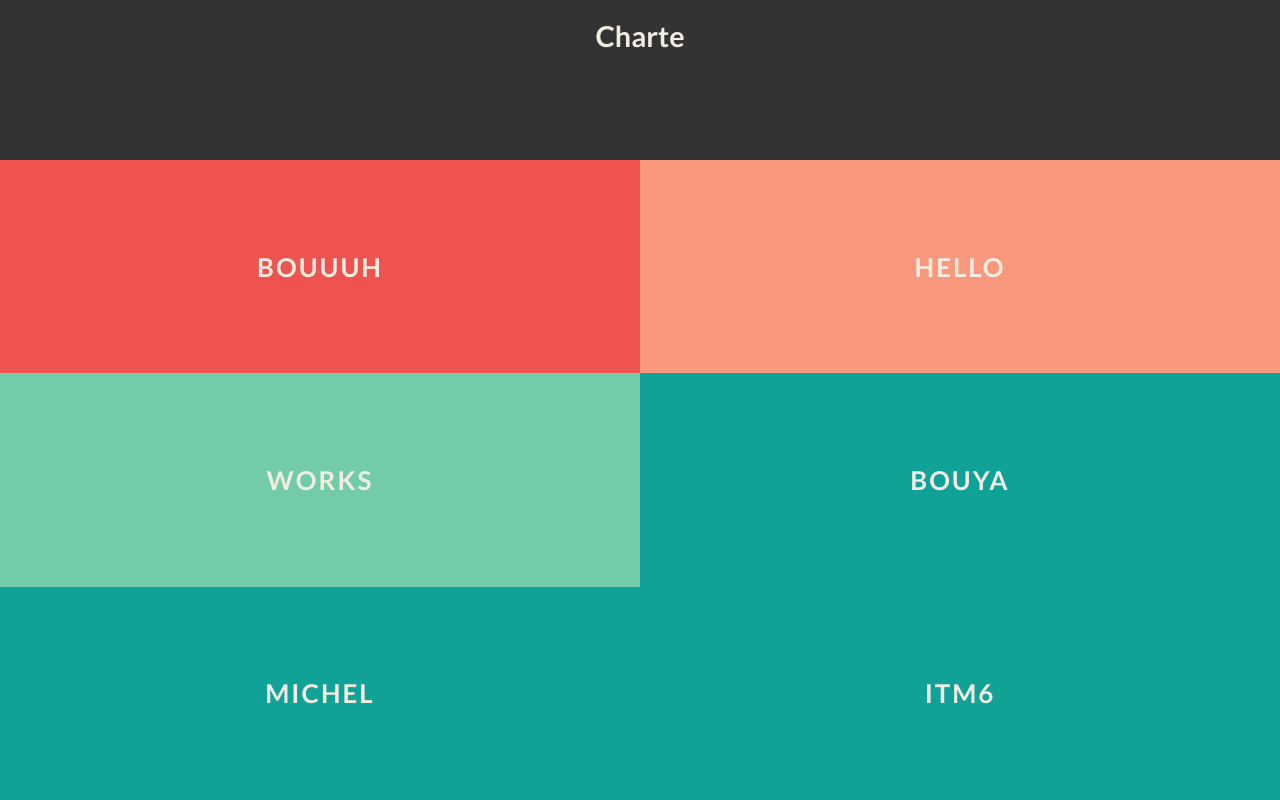
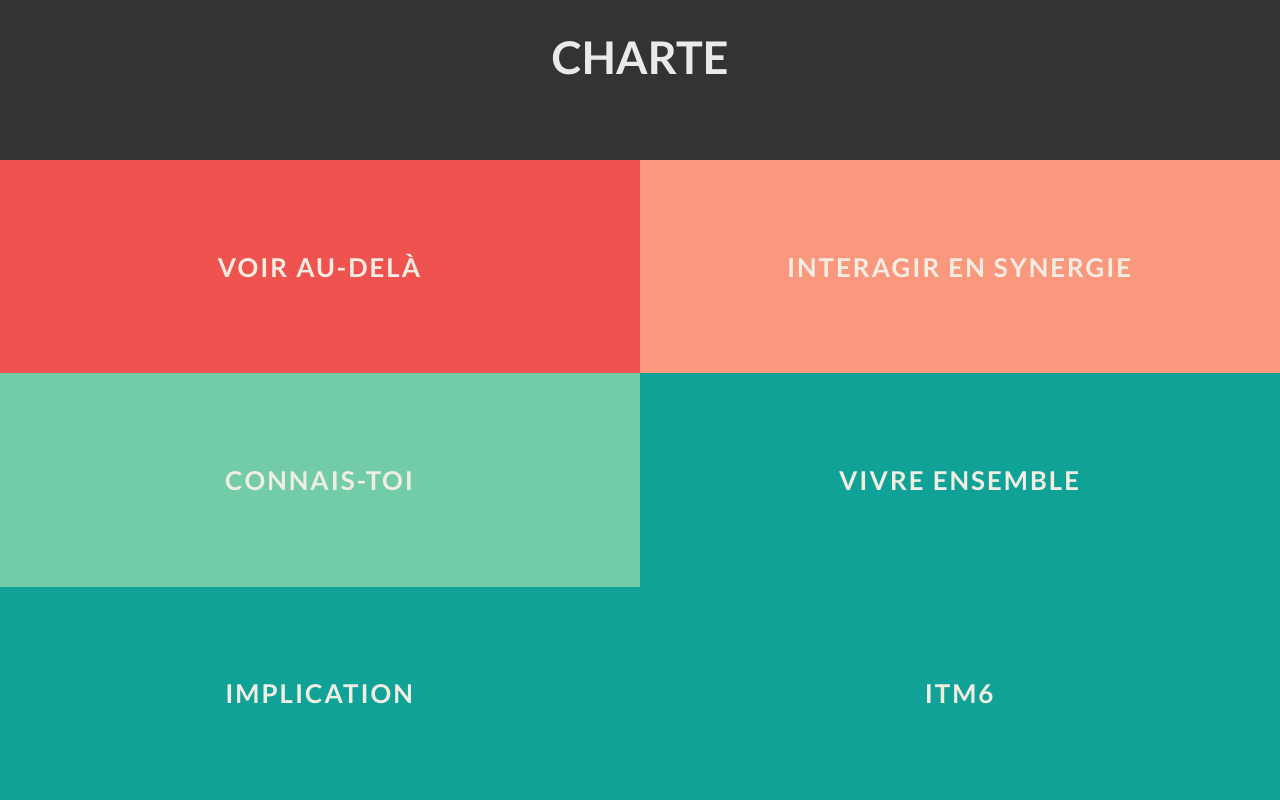
Before and after one commit to ITM6/charte, a PHP site: page / in a window 1280 px wide. Run offline with PHP 8.4, Linux system fonts and the light colour scheme; some libraries are stand-ins or nearby versions.

Commit message:
Change text in category

```diff
--- a/css/component.css
+++ b/css/component.css
@@ -53,6 +53,9 @@ a:hover {
 }
 .bl-header h1 {
 	text-align: center;
+  font-size: 45px;
+  text-transform: uppercase;
+  color: #eaeaea;
 }
 .bl-main {
 	position: absolute;
--- a/index.html
+++ b/index.html
@@ -20,24 +20,75 @@
 			<div id="bl-main" class="bl-main">
 				<section>
 					<div class="bl-box">
-						<h2>Bouuuh</h2>
+						<h2>Voir au-delà</h2>
 					</div>
 					<div class="bl-content">
-						<h2>About this layout</h2>
-						<p>This responsive layout is based on an initial grid of four boxes. Once a box is clicked, it gets resized to fullscreen and the other boxes scale down and fade out. In the work section we experiment with another transition which is to show a panel by making it appear from the bottom while scaling the current one down. To see it in action, open the work section and click on one of the portfolio items and navigate through them.</p>
-						<p>
-							<a href="http://tympanus.net/Development/ResponsiveMultiLevelMenu/"><strong>&laquo; Previous Demo</strong></a> |
-							<a href="http://tympanus.net/codrops/?p=14783"><strong>Back to the Codrops Article</strong></a>
-						</p>
+						<h2>Voir au-delà</h2>
+						<article>
+							<h3>Being a Freelance Designer</h3>
+							<p>Stumptown helvetica cardigan, odd future seitan tattooed flannel. Kale chips direct trade cray beard. 8-bit etsy butcher post-ironic blog lo-fi mcsweeney's, sustainable pickled umami flexitarian DIY ethical plaid trust fund. Wolf cred organic, terry richardson aesthetic four loko occupy vegan chillwave readymade deep... <a href="#">Read more</a></p>
+						</article>
 					</div>
 					<span class="bl-icon bl-icon-close"></span>
 				</section>
 				<section id="bl-work-section">
 					<div class="bl-box">
-						<h2>Hello</h2>
+						<h2>Interagir en synergie</h2>
 					</div>
 					<div class="bl-content">
-						<h2>My Works</h2>
+						<h2>Interagir en synergie</h2>
+						<article>
+							<h3>Being a Freelance Designer</h3>
+							<p>Stumptown helvetica cardigan, odd future seitan tattooed flannel. Kale chips direct trade cray beard. 8-bit etsy butcher post-ironic blog lo-fi mcsweeney's, sustainable pickled umami flexitarian DIY ethical plaid trust fund. Wolf cred organic, terry richardson aesthetic four loko occupy vegan chillwave readymade deep... <a href="#">Read more</a></p>
+						</article>
+					</div>
+					<span class="bl-icon bl-icon-close"></span>
+				</section>
+				<section id="bl-work-section">
+					<div class="bl-box">
+						<h2>Connais-toi</h2>
+					</div>
+					<div class="bl-content">
+						<h2>Connais-toi</h2>
+						<article>
+							<h3>Being a Freelance Designer</h3>
+							<p>Stumptown helvetica cardigan, odd future seitan tattooed flannel. Kale chips direct trade cray beard. 8-bit etsy butcher post-ironic blog lo-fi mcsweeney's, sustainable pickled umami flexitarian DIY ethical plaid trust fund. Wolf cred organic, terry richardson aesthetic four loko occupy vegan chillwave readymade deep... <a href="#">Read more</a></p>
+						</article>
+					</div>
+					<span class="bl-icon bl-icon-close"></span>
+				</section>
+				<section id="bl-work-section">
+					<div class="bl-box">
+						<h2>Vivre ensemble</h2>
+					</div>
+					<div class="bl-content">
+						<h2>Vivre ensemble</h2>
+						<article>
+							<h3>Being a Freelance Designer</h3>
+							<p>Stumptown helvetica cardigan, odd future seitan tattooed flannel. Kale chips direct trade cray beard. 8-bit etsy butcher post-ironic blog lo-fi mcsweeney's, sustainable pickled umami flexitarian DIY ethical plaid trust fund. Wolf cred organic, terry richardson aesthetic four loko occupy vegan chillwave readymade deep... <a href="#">Read more</a></p>
+						</article>
+					</div>
+					<span class="bl-icon bl-icon-close"></span>
+				</section>
+				<section>
+					<div class="bl-box">
+						<h2>Implication</h2>
+					</div>
+					<div class="bl-content">
+						<h2>Implication</h2>
+						<article>
+							<h3>Being a Freelance Designer</h3>
+							<p>Stumptown helvetica cardigan, odd future seitan tattooed flannel. Kale chips direct trade cray beard. 8-bit etsy butcher post-ironic blog lo-fi mcsweeney's, sustainable pickled umami flexitarian DIY ethical plaid trust fund. Wolf cred organic, terry richardson aesthetic four loko occupy vegan chillwave readymade deep... <a href="#">Read more</a></p>
+						</article>
+					</div>
+					<span class="bl-icon bl-icon-close"></span>
+				</section>
+				<section>
+					<div class="bl-box">
+						<h2>ITM6</h2>
+					</div>
+					<div class="bl-content">
+						<h2>ITM6</h2>
 						<p>Mung bean maize dandelion sea lettuce catsear bunya nuts ricebean tatsoi caulie horseradish pea.</p>
 						<ul id="bl-work-items">
 							<li data-panel="panel-1"><a href="#"><img src="images/1.jpg" /></a></li>
@@ -48,82 +99,6 @@
 						<p>Illustrations by <a href="http://dribbble.com/isaac317/click">Isaac Montemayor</a></p>
 					</div>
 					<span class="bl-icon bl-icon-close"></span>
-				</section>
-				<section id="bl-work-section">
-					<div class="bl-box">
-						<h2>Works</h2>
-					</div>
-					<div class="bl-content">
-						<h2>My Works</h2>
-						<p>Mung bean maize dandelion sea lettuce catsear bunya nuts ricebean tatsoi caulie horseradish pea.</p>
-						<ul id="bl-work-items">
-							<li data-panel="panel-1"><a href="#"><img src="images/1.jpg" /></a></li>
-							<li data-panel="panel-2"><a href="#"><img src="images/2.jpg" /></a></li>
-							<li data-panel="panel-3"><a href="#"><img src="images/3.jpg" /></a></li>
-							<li data-panel="panel-4"><a href="#"><img src="images/4.jpg" /></a></li>
-						</ul>
-						<p>Illustrations by <a href="http://dribbble.com/isaac317/click">Isaac Montemayor</a></p>
-					</div>
-					<span class="bl-icon bl-icon-close"></span>
-				</section>
-				<section id="bl-work-section">
-					<div class="bl-box">
-						<h2>Bouya</h2>
-					</div>
-					<div class="bl-content">
-						<h2>My Works</h2>
-						<p>Mung bean maize dandelion sea lettuce catsear bunya nuts ricebean tatsoi caulie horseradish pea.</p>
-						<ul id="bl-work-items">
-							<li data-panel="panel-1"><a href="#"><img src="images/1.jpg" /></a></li>
-							<li data-panel="panel-2"><a href="#"><img src="images/2.jpg" /></a></li>
-							<li data-panel="panel-3"><a href="#"><img src="images/3.jpg" /></a></li>
-							<li data-panel="panel-4"><a href="#"><img src="images/4.jpg" /></a></li>
-						</ul>
-						<p>Illustrations by <a href="http://dribbble.com/isaac317/click">Isaac Montemayor</a></p>
-					</div>
-					<span class="bl-icon bl-icon-close"></span>
-				</section>
-				<section>
-					<div class="bl-box">
-						<h2>Michel</h2>
-					</div>
-					<div class="bl-content">
-						<h2>My Musings</h2>
-						<article>
-							<h3>Being a Freelance Designer</h3>
-							<p>Stumptown helvetica cardigan, odd future seitan tattooed flannel. Kale chips direct trade cray beard. 8-bit etsy butcher post-ironic blog lo-fi mcsweeney's, sustainable pickled umami flexitarian DIY ethical plaid trust fund. Wolf cred organic, terry richardson aesthetic four loko occupy vegan chillwave readymade deep... <a href="#">Read more</a></p>
-						</article>
-						<article>
-							<h3>Working with Photoshop</h3>
-							<p>Cosby sweater odd future gluten-free actually dreamcatcher. Fixie cray vice sriracha disrupt, lo-fi pitchfork mcsweeney's swag YOLO meh chambray etsy. Keytar sriracha fanny pack church-key hashtag vice blog. 3 wolf moon VHS helvetica, raw denim deep v shoreditch seitan twee... <a href="#">Read more</a></p>
-						</article>
-						<article>
-							<h3>Making use of Icon Fonts</h3>
-							<p>Locavore irony gastropub chillwave, butcher meggings flexitarian pinterest master cleanse godard. Intelligentsia pop-up neutra, williamsburg gastropub godard pinterest swag deep v umami lomo. Butcher next level 90's wolf bushwick, narwhal photo booth YOLO kale chips whatever small batch. Meh viral ethical hella cardigan portland, street art mlkshk meggings mixtape kale chips cliche messenger bag pitchfork... <a href="#">Read more</a></p>
-						</article>
-						<article>
-							<h3>Being a Freelance Designer</h3>
-							<p>Stumptown helvetica cardigan, odd future seitan tattooed flannel. Kale chips direct trade cray beard. 8-bit etsy butcher post-ironic blog lo-fi mcsweeney's, sustainable pickled umami flexitarian DIY ethical plaid trust fund. Wolf cred organic, terry richardson aesthetic four loko occupy vegan chillwave readymade deep... <a href="#">Read more</a></p>
-						</article>
-						<article>
-							<h3>Working with Photoshop</h3>
-							<p>Cosby sweater odd future gluten-free actually dreamcatcher. Fixie cray vice sriracha disrupt, lo-fi pitchfork mcsweeney's swag YOLO meh chambray etsy. Keytar sriracha fanny pack church-key hashtag vice blog. 3 wolf moon VHS helvetica, raw denim deep v shoreditch seitan twee... <a href="#">Read more</a></p>
-						</article>
-						<article>
-							<h3>Making use of Icon Fonts</h3>
-							<p>Locavore irony gastropub chillwave, butcher meggings flexitarian pinterest master cleanse godard. Intelligentsia pop-up neutra, williamsburg gastropub godard pinterest swag deep v umami lomo. Butcher next level 90's wolf bushwick, narwhal photo booth YOLO kale chips whatever small batch. Meh viral ethical hella cardigan portland, street art mlkshk meggings mixtape kale chips cliche messenger bag pitchfork... <a href="#">Read more</a></p>
-						</article>
-					</div>
-					<span class="bl-icon bl-icon-close"></span>
-				</section>
-				<section>
-					<div class="bl-box">
-						<h2>ITM6</h2>
-					</div>
-					<div class="bl-content">
-						<h2>Get in touch</h2>
-						<p>Pinterest semiotics single-origin coffee craft beer thundercats irony, tumblr bushwick intelligentsia pickled. Narwhal mustache godard master cleanse street art, occupy ugh selfies put a bird on it cray salvia four loko gluten-free shoreditch. Occupy american apparel freegan cliche. Mustache trust fund 8-bit jean shorts mumblecore thundercats. Pour-over small batch forage cray, banjo post-ironic flannel keffiyeh cred ethnic semiotics next level tousled fashion axe. Sustainable cardigan keytar fap bushwick bespoke.</p>
-					</div>
 					<span class="bl-icon bl-icon-close"></span>
 				</section>
 				<!-- Panel items for the works -->
```
